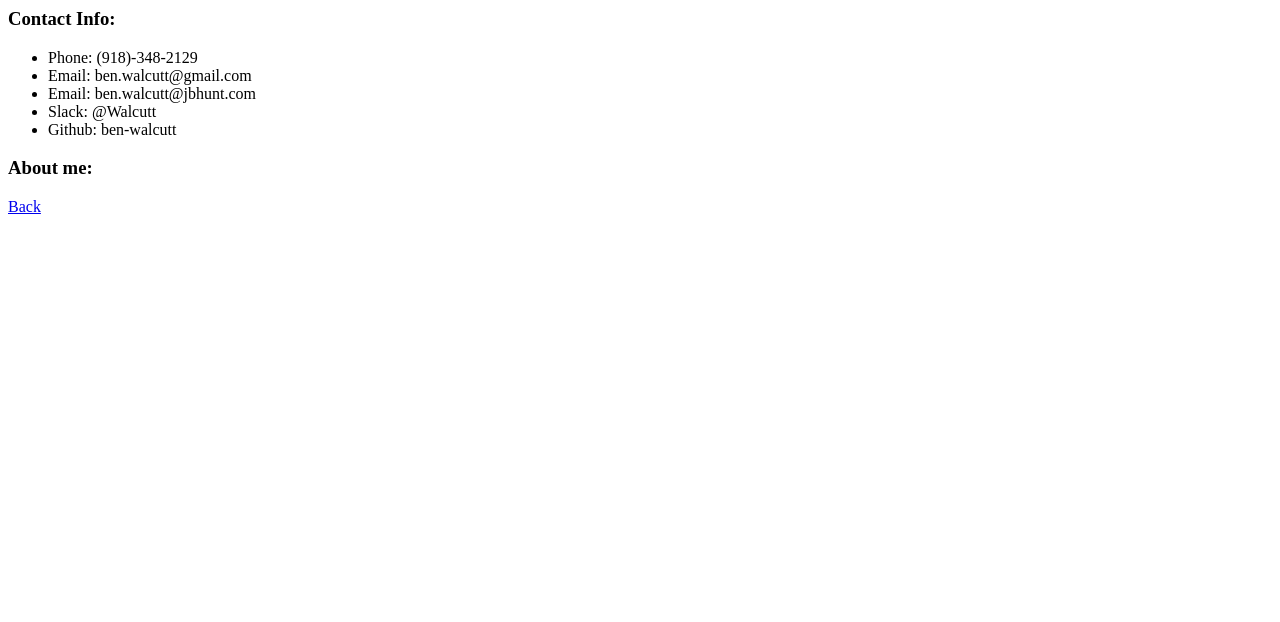
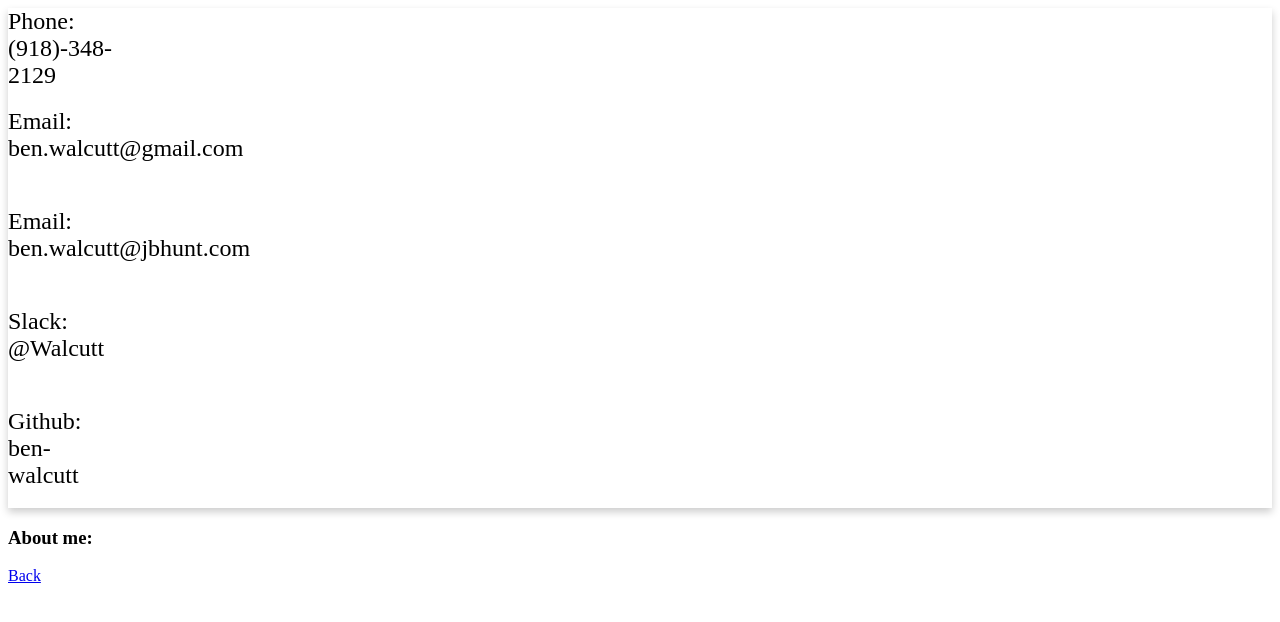
Before and after one commit to FE-Fall-2019/classpage, a plain HTML site: page ben.html in a window 1280 px wide. Drawn offline with Linux system fonts and the light colour scheme.

Commit message:
updating ben page

```diff
--- a/ben.html
+++ b/ben.html
@@ -4,29 +4,44 @@
     <title>
         Ben Walcutt
     </title>
+
+    <style>
+        .container {
+            display: flex;
+            flex-direction: column;
+
+            box-shadow: 0 4px 8px 0 rgba(0, 0, 0, 0.2);
+            transition: 0.3s;
+        }
+
+        .item {
+            height: 100px;
+            width: 100px;
+            font-size: 24px;
+        }
+    </style>
 </head>
 
 <body>
-    <div>
-        <h3>Contact Info:</h3>
-        <ul>
-            <li>
-                Phone: (918)-348-2129
-            </li>
-            <li>
-                Email: ben.walcutt@gmail.com
-            </li>
-            <li>
-                Email: ben.walcutt@jbhunt.com
-            </li>
-            <li>
-                Slack: @Walcutt
-            </li>
-            <li>
-                Github: ben-walcutt
-            </li>
-        </ul>
+
+    <div class="container">
+        <div class="item">
+            Phone: (918)-348-2129
+        </div>
+        <div class="item">
+            Email: ben.walcutt@gmail.com
+        </div>
+        <div class="item">
+            Email: ben.walcutt@jbhunt.com
+        </div>
+        <div class="item">
+            Slack: @Walcutt
+        </div>
+        <div class="item">
+            Github: ben-walcutt
+        </div>
     </div>
+
     <div>
         <h3>About me:</h3>
     </div>
```
